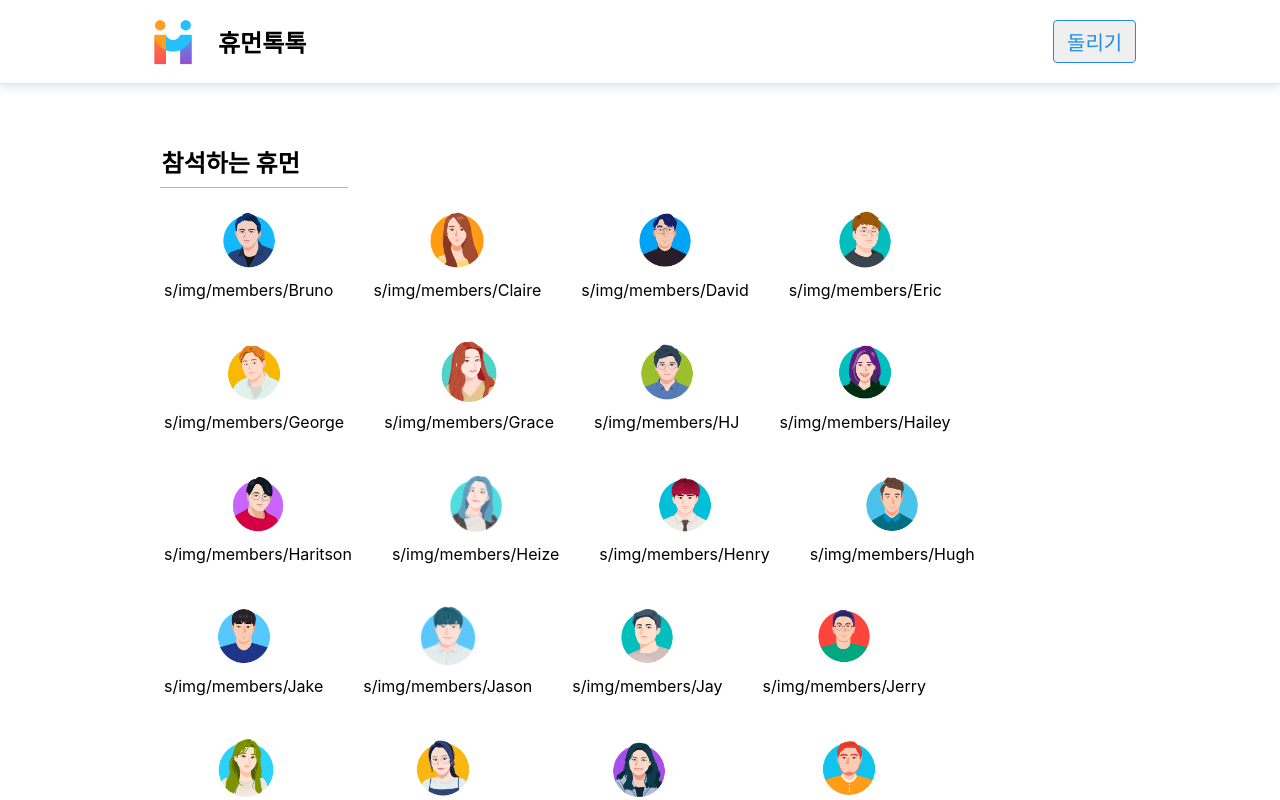
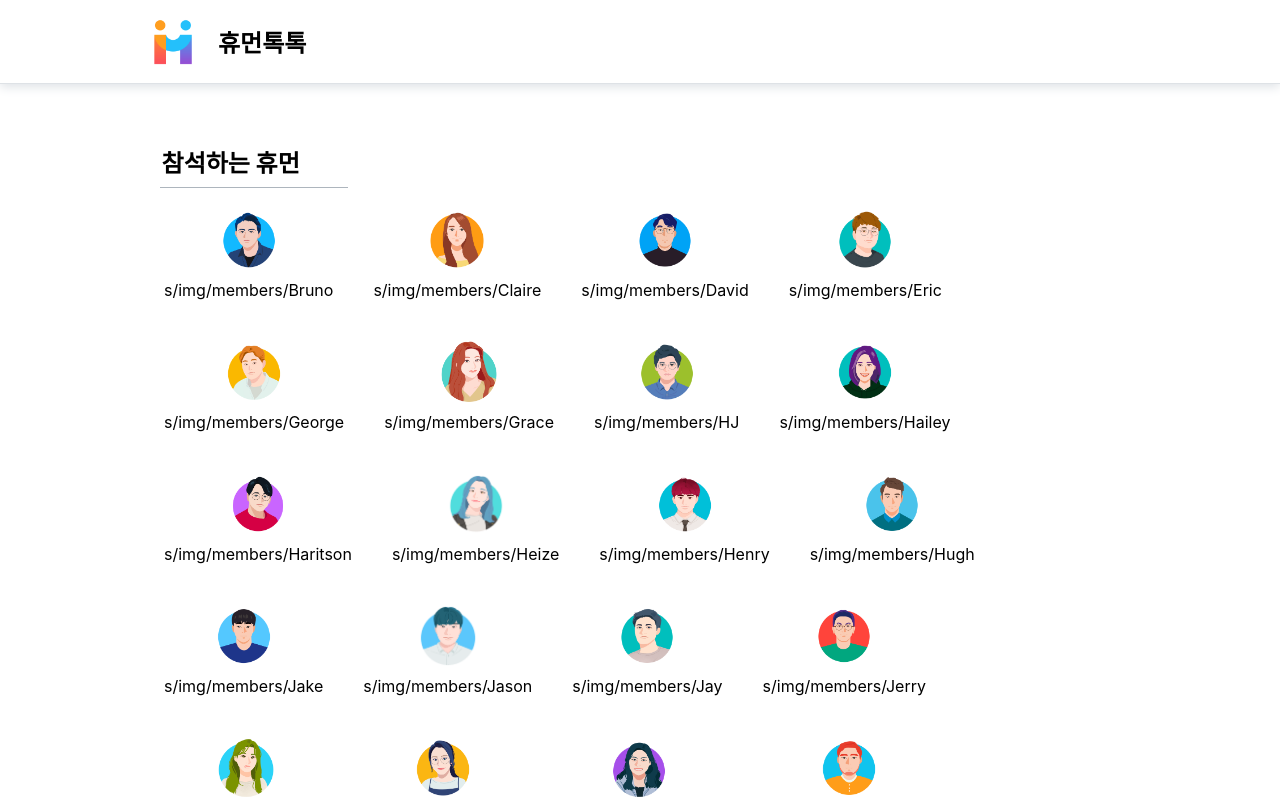
Before and after one commit to humanscape/htm-human-talktalk, a React (Create React App) app: page / in a window 1280 px wide. Shown: the top 800 px of the page. Built offline with nearby package versions, Linux system fonts and the light colour scheme; no server answers.

Commit message:
fix: hide new feature of page header

```diff
--- a/src/components/morecules/PageHeader.tsx
+++ b/src/components/morecules/PageHeader.tsx
@@ -49,7 +49,7 @@ const PageHeader: React.FC = () => {
         <Flex>
           <Icon width="58px" height="64px" src={hum} />
           <Text>휴먼톡톡</Text>
-          <Button color={COLORS.BLUE[6]} onClick={handleClick}>돌리기</Button>
+          {/* <Button color={COLORS.BLUE[6]} onClick={handleClick}>돌리기</Button> */}
         </Flex>
       </Container>
       <Gap bottom="0.6rem" />
```
